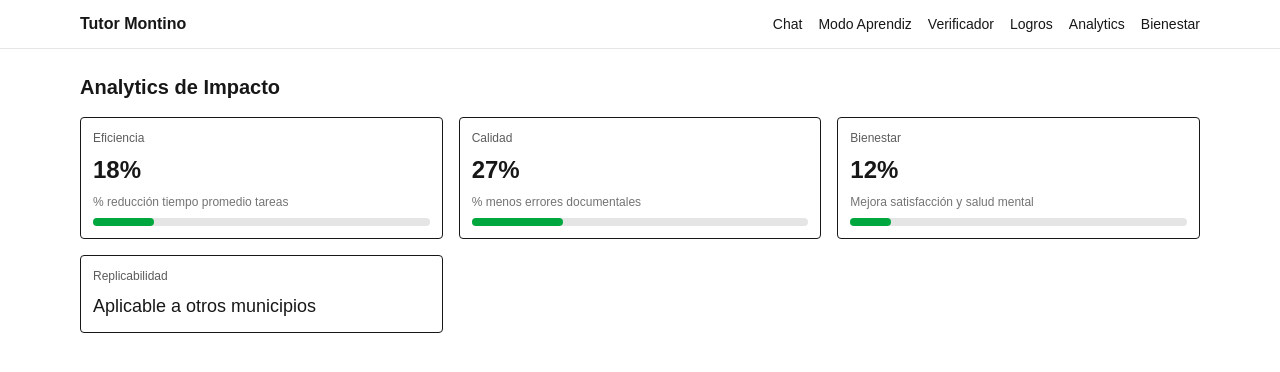
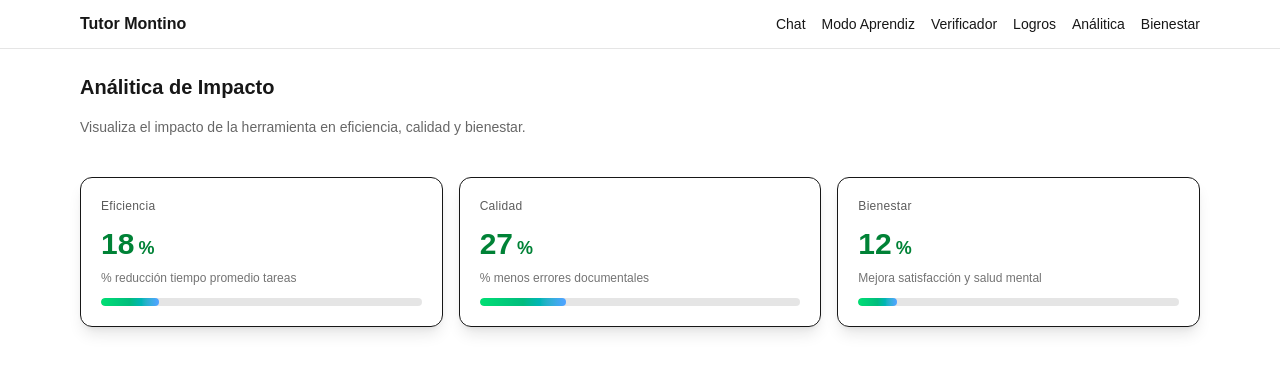
Before and after one commit to J0SEF4/HackathonElMonte, a Next.js app in the folder tutor-montino/: page /analytics in a window 1280 px wide. Shown: the top 372 px of the page. Built offline with nearby package versions, Linux system fonts and the light colour scheme.

Commit message:
pagina analitica diseñada

```diff
--- a/tutor-montino/app/analytics/page.tsx
+++ b/tutor-montino/app/analytics/page.tsx
@@ -20,18 +20,17 @@ export default function AnalyticsPage() {
   }, []);
 
   return (
+
     <div className="grid gap-4">
-      <h2 className="text-xl font-semibold">Analytics de Impacto</h2>
+      <h2 className="text-xl font-semibold">Análitica de Impacto</h2>
+      <p className="text-sm text-black/60 dark:text-white/60 mb-6">Visualiza el impacto de la herramienta en eficiencia, calidad y bienestar.</p>
+
       {loading && <div className="text-sm opacity-70">Cargando...</div>}
       {!loading && data && (
         <div className="grid sm:grid-cols-2 lg:grid-cols-3 gap-4">
           <KpiCard label="Eficiencia" value={data.eficiencia} suffix="%" hint="% reducción tiempo promedio tareas" />
           <KpiCard label="Calidad" value={data.calidad} suffix="%" hint="% menos errores documentales" />
           <KpiCard label="Bienestar" value={data.bienestar} suffix="%" hint="Mejora satisfacción y salud mental" />
-          <div className="border rounded p-3 grid gap-2 sm:col-span-2 lg:col-span-1">
-            <div className="text-xs opacity-70">Replicabilidad</div>
-            <div className="text-lg font-medium">{data.replicabilidad ? "Aplicable a otros municipios" : "Aún en evaluación"}</div>
-          </div>
         </div>
       )}
     </div>
--- a/tutor-montino/app/api/metrics/route.ts
+++ b/tutor-montino/app/api/metrics/route.ts
@@ -5,6 +5,5 @@ export async function GET() {
     eficiencia: 0.18,
     calidad: 0.27,
     bienestar: 0.12,
-    replicabilidad: true,
   });
 }
--- a/tutor-montino/app/layout.tsx
+++ b/tutor-montino/app/layout.tsx
@@ -36,7 +36,7 @@ export default function RootLayout({
               <Link href="/aprendiz">Modo Aprendiz</Link>
               <Link href="/verificador">Verificador</Link>
               <Link href="/logros">Logros</Link>
-              <Link href="/analytics">Analytics</Link>
+              <Link href="/analytics">Análitica</Link>
               <Link href="/bienestar">Bienestar</Link>
             </div>
           </nav>
--- a/tutor-montino/app/page.tsx
+++ b/tutor-montino/app/page.tsx
@@ -8,7 +8,7 @@ export default function Home() {
         con guía paso a paso, verificación de confianza, y un panel de logros para
         gamificar el aprendizaje.
       </p>
-      <div className="grid sm:grid-cols-2 lg:grid-cols-3 gap-4">
+  <div className="grid sm:grid-cols-2 lg:grid-cols-3 gap-4">
         <a className="border rounded-lg p-4 hover:bg-black/5 dark:hover:bg-white/5" href="/chat">
           <div className="font-medium">Asistente Conversacional</div>
           <div className="text-sm opacity-75">Chat multimodal (voz+visión)</div>
@@ -26,8 +26,12 @@ export default function Home() {
           <div className="text-sm opacity-75">Insignias y progreso personal</div>
         </a>
         <a className="border rounded-lg p-4 hover:bg-black/5 dark:hover:bg-white/5" href="/analytics">
-          <div className="font-medium">Analytics</div>
+          <div className="font-medium">Análitica de Impacto</div>
           <div className="text-sm opacity-75">Métricas de impacto</div>
+        </a>
+        <a className="border rounded-lg p-4 hover:bg-black/5 dark:hover:bg-white/5" href="/bienestar">
+          <div className="font-medium">Bienestar Laboral y Derechos</div>
+          <div className="text-sm opacity-75">Recursos y orientación sobre derechos laborales</div>
         </a>
       </div>
     </div>
--- a/tutor-montino/components/KpiCard.tsx
+++ b/tutor-montino/components/KpiCard.tsx
@@ -12,7 +12,7 @@ export function KpiCard({
   hint?: string;
 }) {
   const percent = Math.round(value * 100);
-  return (
+  /*return (
     <div className="border rounded p-3 grid gap-2">
       <div className="text-xs opacity-70">{label}</div>
       <div className="text-2xl font-semibold">{percent}{suffix}</div>
@@ -21,5 +21,18 @@ export function KpiCard({
         <div className="h-2 bg-green-600 rounded" style={{ width: `${percent}%` }} />
       </div>
     </div>
+  );*/
+  return (
+    <div className="border rounded-xl p-5 grid gap-2 shadow-lg bg-white/80 dark:bg-gray-900/80 transition-all hover:scale-[1.025] hover:shadow-2xl">
+      <div className="text-xs opacity-70 tracking-wide font-medium mb-1">{label}</div>
+      <div className="text-3xl font-extrabold text-green-700 dark:text-green-400 flex items-end gap-1">
+        {percent}<span className="text-lg font-semibold">{suffix}</span>
+      </div>
+      {hint && <div className="text-xs opacity-60 mb-1">{hint}</div>}
+      <div className="w-full h-2 bg-black/10 dark:bg-white/10 rounded-full overflow-hidden">
+        <div className="h-2 bg-gradient-to-r from-green-400 via-emerald-500 to-blue-400 dark:from-green-600 dark:via-emerald-700 dark:to-blue-700 rounded-full transition-all" style={{ width: `${percent}%` }} />
+      </div>
+    </div>
   );
+
 }
```
